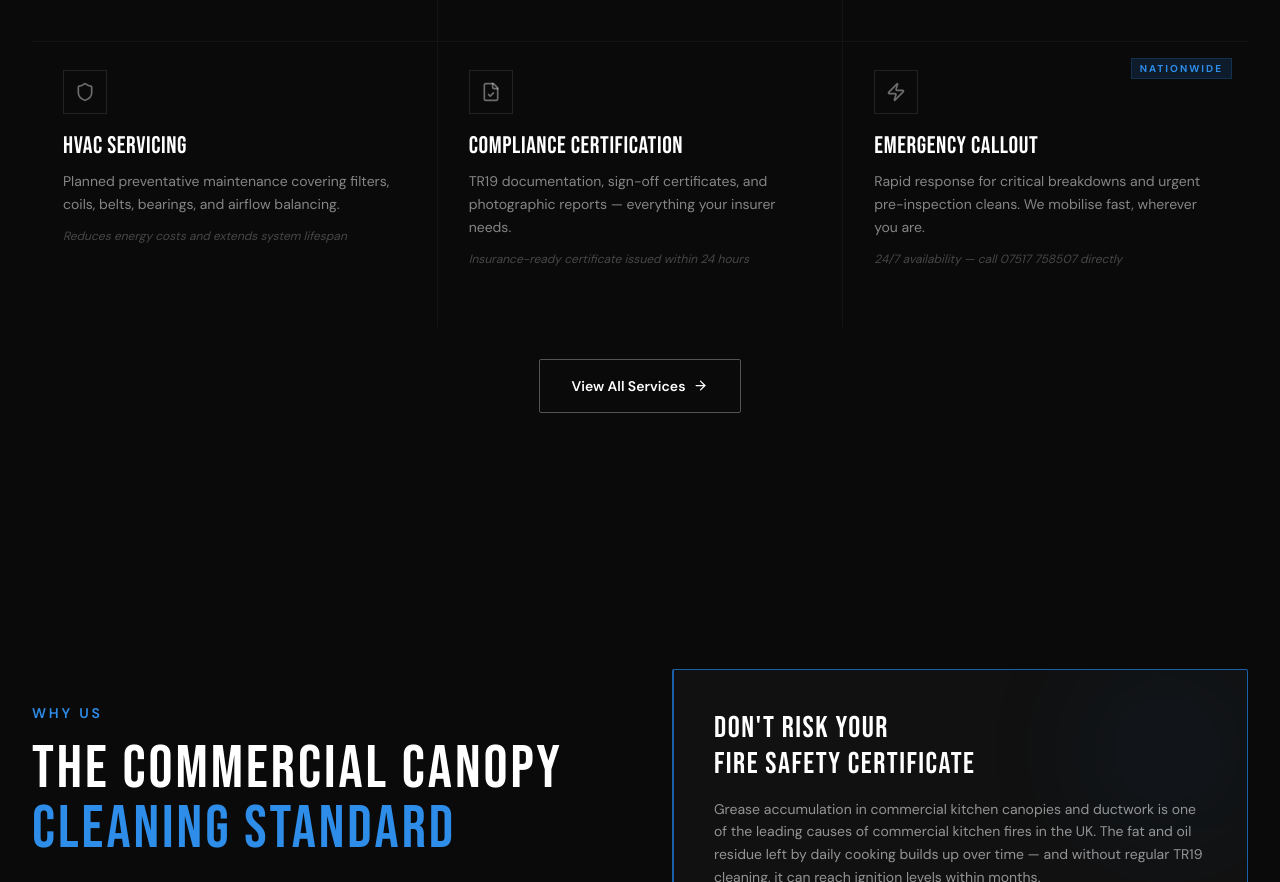
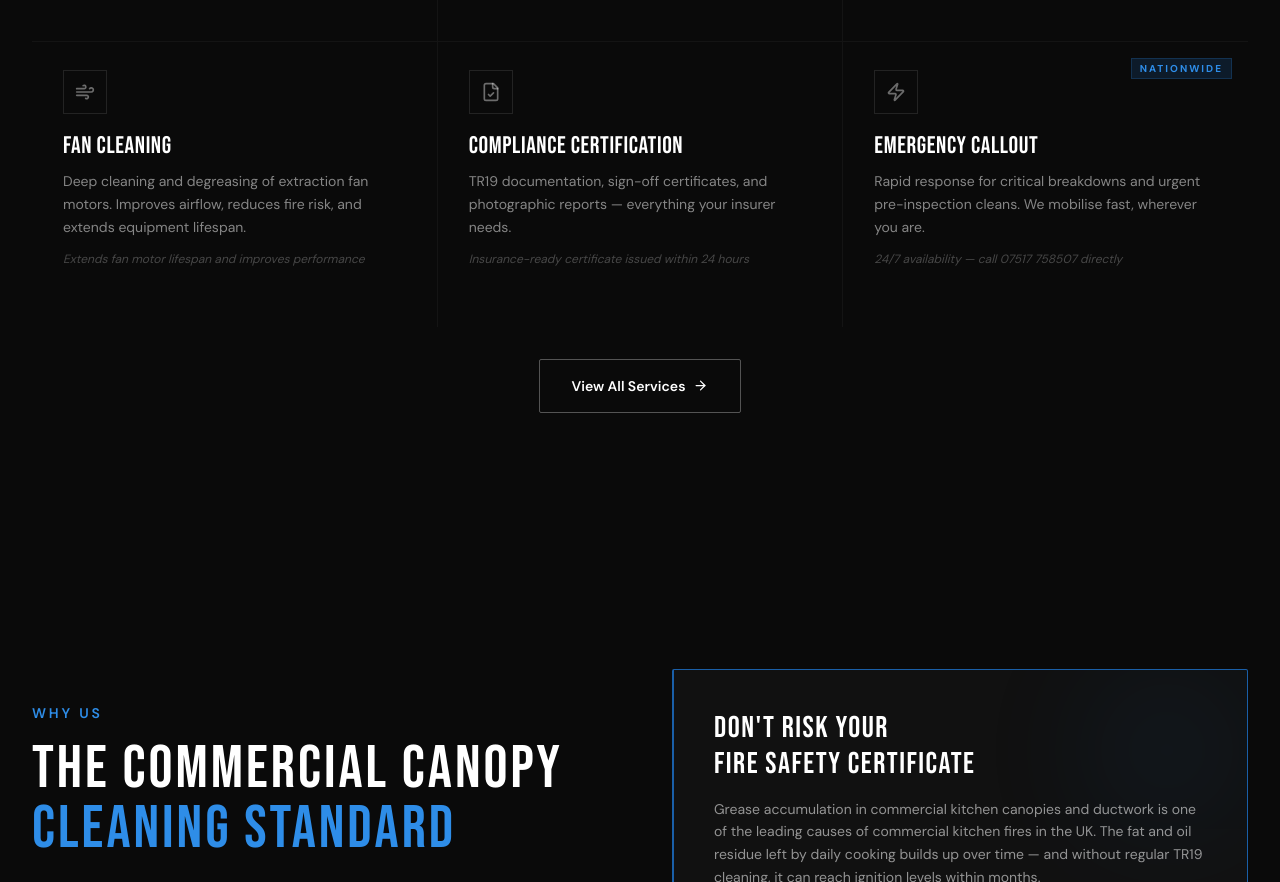
Before and after one commit to zaid5678/commercialcanopycleaning, a React (Vite) app: page / in a window 1280 px wide. Shown: the part 2220-3102 px from the top of the page. Built offline with nearby package versions, Linux system fonts and the light colour scheme.

Commit message:
Replace HVAC Servicing with Fan Cleaning on home page services

```diff
--- a/src/pages/Home.jsx
+++ b/src/pages/Home.jsx
@@ -64,7 +64,7 @@ const services = [
   { id: 'fan-repair', icon: Wrench, title: 'Fan Repair & Breakdown', tag: 'SPECIALIST', desc: 'Emergency specialist response for failed kitchen extract fans. We diagnose, source parts, and restore your system fast.', proof: 'Average same-day response nationwide' },
   { id: 'canopy-cleaning', icon: Wind, title: 'Canopy Cleaning', tag: 'MOST POPULAR', desc: 'Full degreasing of canopy systems, baffles, and filters to TR19 specification. Certificate issued after every clean.', proof: 'Compliant with TR19 grease accumulation standards' },
   { id: 'duct-cleaning', icon: FileCheck, title: 'Duct Cleaning', tag: null, desc: 'Complete ductwork inspection and deep clean from canopy to discharge. Every metre documented with photographic evidence.', proof: 'Full duct run covered — not just the canopy hood' },
-  { id: 'hvac-servicing', icon: Shield, title: 'HVAC Servicing', tag: null, desc: 'Planned preventative maintenance covering filters, coils, belts, bearings, and airflow balancing.', proof: 'Reduces energy costs and extends system lifespan' },
+  { id: 'fan-cleaning', icon: Wind, title: 'Fan Cleaning', tag: null, desc: 'Deep cleaning and degreasing of extraction fan motors. Improves airflow, reduces fire risk, and extends equipment lifespan.', proof: 'Extends fan motor lifespan and improves performance' },
   { id: 'compliance', icon: FileCheck, title: 'Compliance Certification', tag: null, desc: 'TR19 documentation, sign-off certificates, and photographic reports — everything your insurer needs.', proof: 'Insurance-ready certificate issued within 24 hours' },
   { id: 'emergency', icon: Zap, title: 'Emergency Callout', tag: 'NATIONWIDE', desc: 'Rapid response for critical breakdowns and urgent pre-inspection cleans. We mobilise fast, wherever you are.', proof: '24/7 availability — call 07517 758507 directly' },
 ]
```
